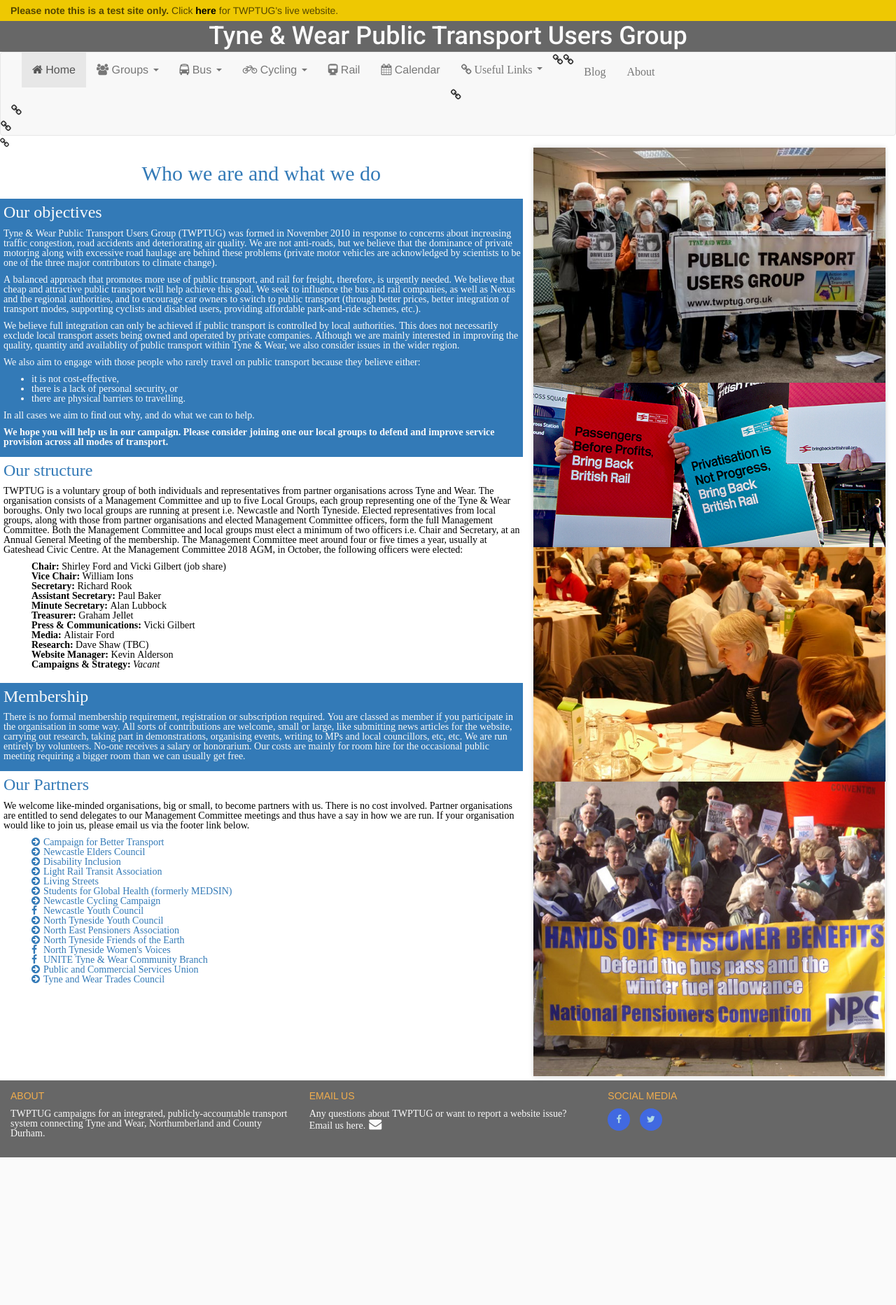
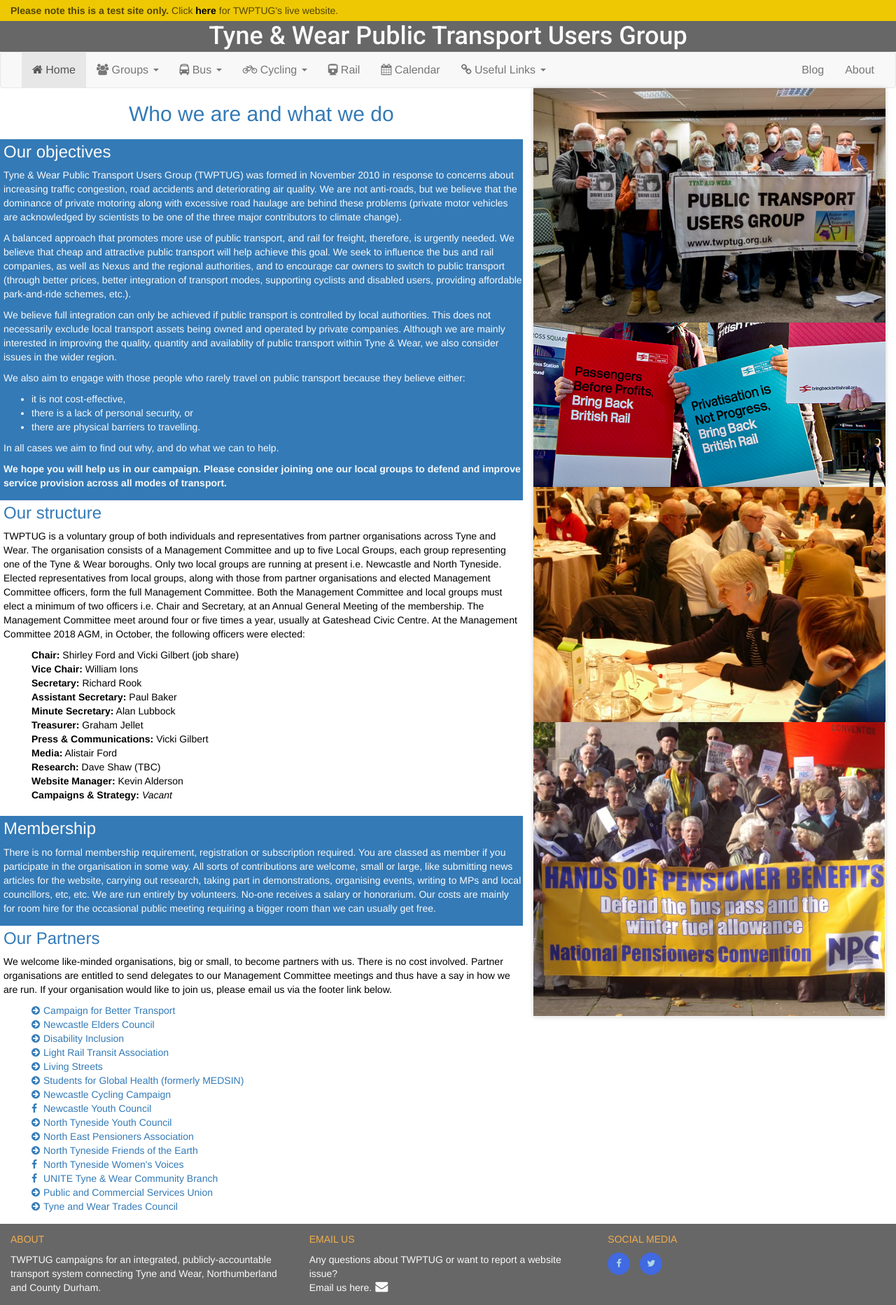
Before and after one commit to kevald1963/milestone-1-twptug-redesign, a Flask app: page /about in a window 1280 px wide. Shown: the whole page at 70% size. Before the commit the page ends 1654 px from the top, so only its background shows below. Run offline with Flask 2, Linux system fonts and the light colour scheme; some libraries are stand-ins or nearby versions.

Commit message:
Added missing </i> tag for 'Useful Links' Font Awesome icon.

```diff
--- a/templates/base.html
+++ b/templates/base.html
@@ -108,7 +108,7 @@
                     <!-- MORE -->
                     <li class="dropdown">
                         <a href="#" class="dropdown-toggle" data-toggle="dropdown" role="button" aria-haspopup="true" aria-expanded="false">
-                            <i class="fa fa-link hidden-xs" aria-hidden="true">
+                            <i class="fa fa-link hidden-xs" aria-hidden="true"></i>
                             <span> Useful Links</span>
                             <span class="caret"></span>
                         </a>
```
